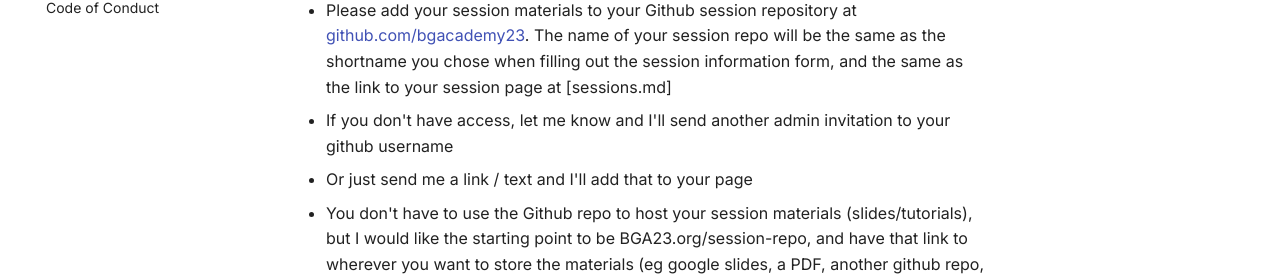
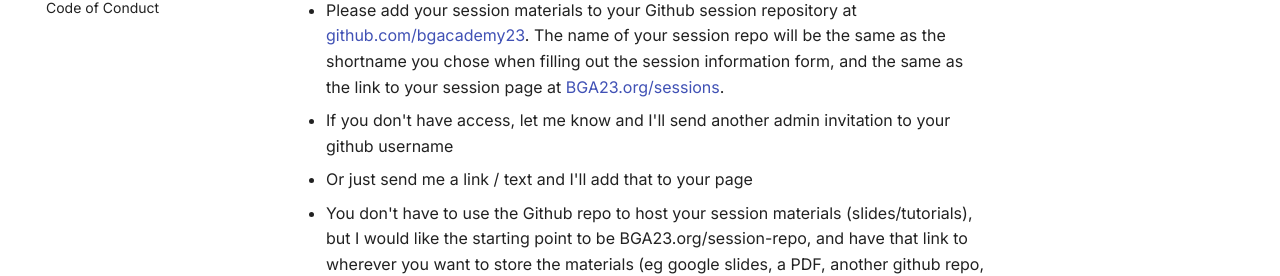
Before and after one commit to tol-training/tol-training.github.io, an MkDocs documentation site: the page built from docs/session-leaders.md, in a window 1280 px wide and 900 px high, scrolled down 468 px. Shown: the part 235-511 px from the top of the window. Built offline with MkDocs 1.6.1 and Material for MkDocs 9.7.7, drawn with Linux system fonts in a browser that asks for light colours.

Commit message:
fix page

```diff
--- a/docs/session-leaders.md
+++ b/docs/session-leaders.md
@@ -15,7 +15,7 @@ This page has been updated on 2023-09-10. Older information can be found [here](
 
 ## Reminder - Add your session materials to Github
 
-- Please add your session materials to your Github session repository at [github.com/bgacademy23](https://github.com/orgs/BGAcademy23/repositories){ : target="_blank" }. The name of your session repo will be the same as the shortname you chose when filling out the session information form, and the same as the link to your session page at [sessions.md]
+- Please add your session materials to your Github session repository at [github.com/bgacademy23](https://github.com/orgs/BGAcademy23/repositories){ : target="_blank" }. The name of your session repo will be the same as the shortname you chose when filling out the session information form, and the same as the link to your session page at [BGA23.org/sessions](sessions.md).
 - If you don't have access, let me know and I'll send another admin invitation to your github username
 - Or just send me a link / text and I'll add that to your page
 - You don't have to use the Github repo to host your session materials (slides/tutorials), but I would like the starting point to be BGA23.org/session-repo, and have that link to wherever you want to store the materials (eg google slides, a PDF, another github repo, github wiki, etc)
```
